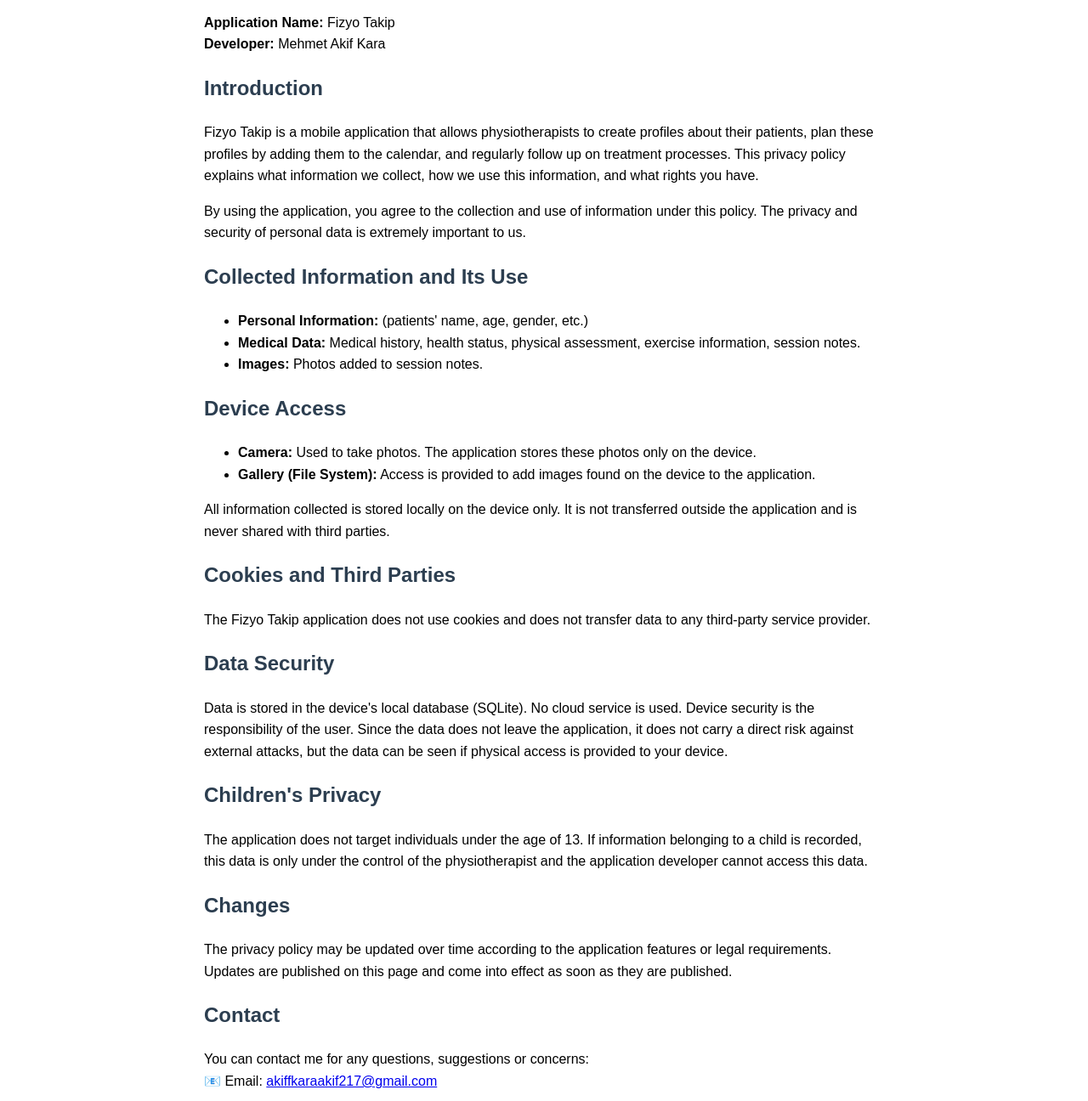
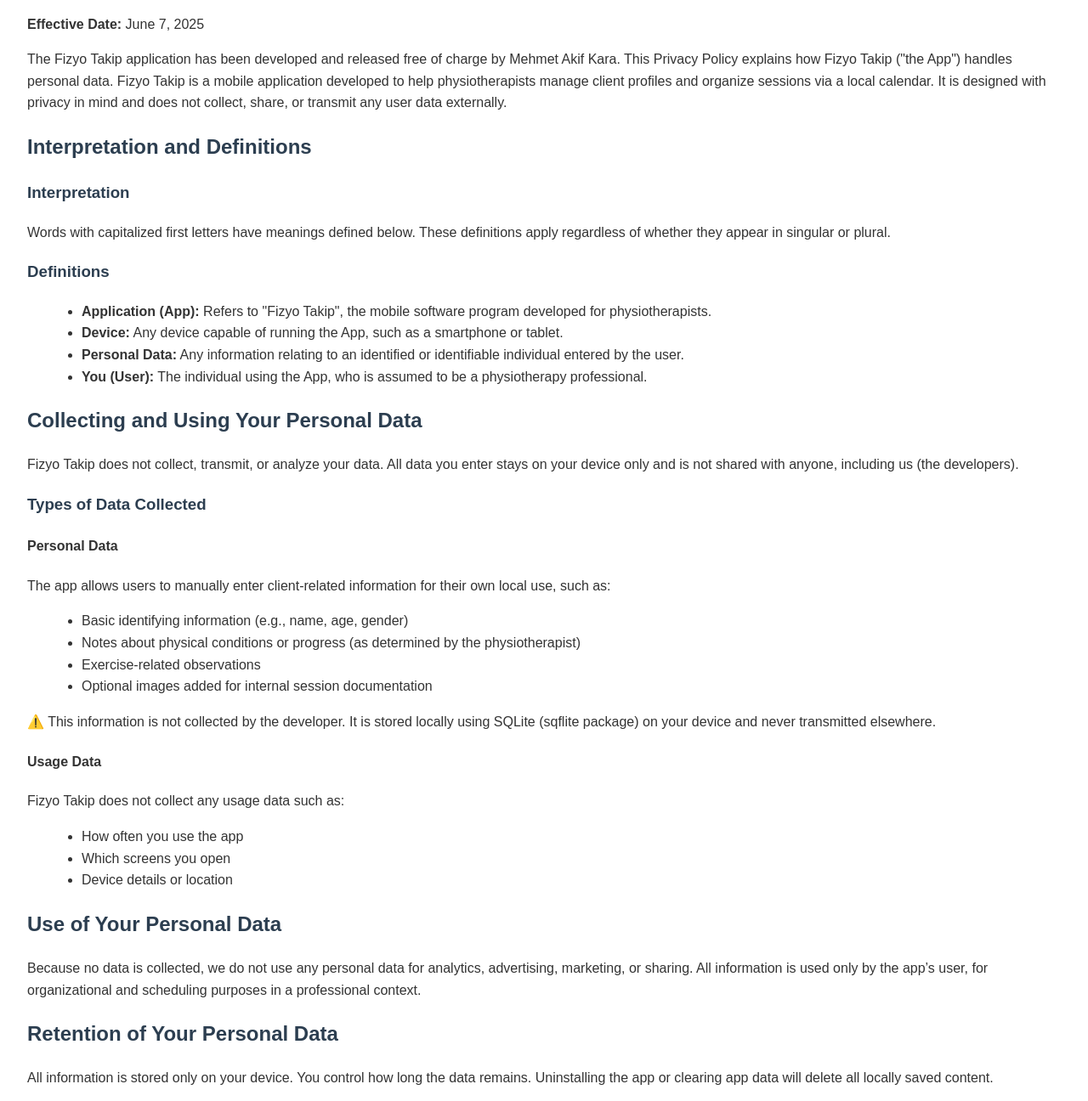
Before and after one commit to akifkara217/akifkara217-fizyo-takip-privacy-policy, a plain HTML site: page index.html in a window 1280 px wide. Shown: the part 99-1395 px from the top of the page at 85% size. Drawn offline with Linux system fonts and the light colour scheme.

Commit message:
Update index.html

```diff
--- a/index.html
+++ b/index.html
@@ -3,59 +3,128 @@
 <head>
   <meta charset="UTF-8" />
   <meta name="viewport" content="width=device-width, initial-scale=1.0"/>
-  <title>Fizyo Takip - Privacy Policy</title>
+  <title>Privacy Policy – Fizyo Takip</title>
   <style>
     body {
       font-family: Arial, sans-serif;
-      max-width: 800px;
-      margin: 40px auto;
-      padding: 0 20px;
       line-height: 1.6;
+      margin: 2rem;
+      color: #333;
     }
-    h1, h2 {
+    h1, h2, h3 {
       color: #2c3e50;
+    }
+    h1 {
+      font-size: 2rem;
+      border-bottom: 2px solid #ddd;
+      padding-bottom: 0.5rem;
+    }
+    ul {
+      margin-left: 1.5rem;
+    }
+    .contact {
+      margin-top: 2rem;
+      font-weight: bold;
     }
   </style>
 </head>
 <body>
+
   <h1>Privacy Policy</h1>
-  <p><strong>Application Name:</strong> Fizyo Takip<br>
-  <strong>Developer:</strong> Mehmet Akif Kara</p>
+  <p><strong>Effective Date:</strong> June 7, 2025</p>
 
-  <h2>Introduction</h2>
-  <p>Fizyo Takip is a mobile application that allows physiotherapists to create profiles about their patients, plan these profiles by adding them to the calendar, and regularly follow up on treatment processes. This privacy policy explains what information we collect, how we use this information, and what rights you have.</p>
+  <p>The Fizyo Takip application has been developed and released free of charge by Mehmet Akif Kara. This Privacy Policy explains how Fizyo Takip ("the App") handles personal data. Fizyo Takip is a mobile application developed to help physiotherapists manage client profiles and organize sessions via a local calendar. It is designed with privacy in mind and does not collect, share, or transmit any user data externally.</p>
 
-  <p>By using the application, you agree to the collection and use of information under this policy. The privacy and security of personal data is extremely important to us.</p>
+  <h2>Interpretation and Definitions</h2>
+  <h3>Interpretation</h3>
+  <p>Words with capitalized first letters have meanings defined below. These definitions apply regardless of whether they appear in singular or plural.</p>
 
-  <h2>Collected Information and Its Use</h2>
+  <h3>Definitions</h3>
   <ul>
-    <li><strong>Personal Information:</strong> (patients' name, age, gender, etc.)</li>
-    <li><strong>Medical Data:</strong> Medical history, health status, physical assessment, exercise information, session notes.</li>
-    <li><strong>Images:</strong> Photos added to session notes.</li>
+    <li><strong>Application (App):</strong> Refers to "Fizyo Takip", the mobile software program developed for physiotherapists.</li>
+    <li><strong>Device:</strong> Any device capable of running the App, such as a smartphone or tablet.</li>
+    <li><strong>Personal Data:</strong> Any information relating to an identified or identifiable individual entered by the user.</li>
+    <li><strong>You (User):</strong> The individual using the App, who is assumed to be a physiotherapy professional.</li>
   </ul>
 
-  <h2>Device Access</h2>
+  <h2>Collecting and Using Your Personal Data</h2>
+  <p>Fizyo Takip does not collect, transmit, or analyze your data. All data you enter stays on your device only and is not shared with anyone, including us (the developers).</p>
+
+  <h3>Types of Data Collected</h3>
+  <h4>Personal Data</h4>
+  <p>The app allows users to manually enter client-related information for their own local use, such as:</p>
   <ul>
-    <li><strong>Camera:</strong> Used to take photos. The application stores these photos only on the device.</li>
-    <li><strong>Gallery (File System):</strong> Access is provided to add images found on the device to the application.</li>
+    <li>Basic identifying information (e.g., name, age, gender)</li>
+    <li>Notes about physical conditions or progress (as determined by the physiotherapist)</li>
+    <li>Exercise-related observations</li>
+    <li>Optional images added for internal session documentation</li>
+  </ul>
+  <p>⚠️ This information is not collected by the developer. It is stored locally using SQLite (sqflite package) on your device and never transmitted elsewhere.</p>
+
+  <h4>Usage Data</h4>
+  <p>Fizyo Takip does not collect any usage data such as:</p>
+  <ul>
+    <li>How often you use the app</li>
+    <li>Which screens you open</li>
+    <li>Device details or location</li>
   </ul>
 
-  <p>All information collected is stored locally on the device only. It is not transferred outside the application and is never shared with third parties.</p>
+  <h2>Use of Your Personal Data</h2>
+  <p>Because no data is collected, we do not use any personal data for analytics, advertising, marketing, or sharing. All information is used only by the app’s user, for organizational and scheduling purposes in a professional context.</p>
 
-  <h2>Cookies and Third Parties</h2>
-  <p>The Fizyo Takip application does not use cookies and does not transfer data to any third-party service provider.</p>
+  <h2>Retention of Your Personal Data</h2>
+  <p>All information is stored only on your device. You control how long the data remains. Uninstalling the app or clearing app data will delete all locally saved content.</p>
 
-  <h2>Data Security</h2>
-  <p>Data is stored in the device's local database (SQLite). No cloud service is used. Device security is the responsibility of the user. Since the data does not leave the application, it does not carry a direct risk against external attacks, but the data can be seen if physical access is provided to your device.</p>
+  <h2>Transfer of Your Personal Data</h2>
+  <p>Fizyo Takip does not transfer any data to servers, networks, or third parties. No external transmission occurs.</p>
+
+  <h2>Delete Your Personal Data</h2>
+  <ul>
+    <li>You can delete any entry manually within the app.</li>
+    <li>Uninstalling the app will delete all stored information permanently.</li>
+    <li>There is no cloud backup unless you implement a manual one via your device.</li>
+  </ul>
+
+  <h2>Disclosure of Your Personal Data</h2>
+  <ul>
+    <li>Fizyo Takip does not disclose any personal data because it does not collect or access it.</li>
+    <li>All data remains on your own device.</li>
+  </ul>
+
+  <h2>Business Transactions</h2>
+  <p>No user data is stored or owned by us, so in case of business sale or app transfer, no data can be transferred.</p>
+
+  <h2>Law Enforcement</h2>
+  <p>Since no user data is accessible to us, we cannot provide any data to legal authorities under request.</p>
+
+  <h2>Other Legal Requirements</h2>
+  <p>We do not hold or process any personal data, so we are not in a position to disclose or act on data for legal purposes.</p>
+
+  <h2>Security of Your Personal Data</h2>
+  <p>While the app does not collect or store your data on external servers, you are responsible for securing your device. Recommended steps include:</p>
+  <ul>
+    <li>Using device encryption and screen lock</li>
+    <li>Not sharing your device with unauthorized users</li>
+    <li>Regularly backing up your device data if needed</li>
+  </ul>
 
   <h2>Children's Privacy</h2>
-  <p>The application does not target individuals under the age of 13. If information belonging to a child is recorded, this data is only under the control of the physiotherapist and the application developer cannot access this data.</p>
+  <p>Fizyo Takip is intended for use only by professional physiotherapists. It is not directed at children under 18 and should not be used to enter data related to minors without proper professional consent and compliance with local regulations.</p>
 
-  <h2>Changes</h2>
-  <p>The privacy policy may be updated over time according to the application features or legal requirements. Updates are published on this page and come into effect as soon as they are published.</p>
+  <h2>Links to Other Websites</h2>
+  <p>The app does not include any external links or web browsing functionality, so this section is not applicable.</p>
 
-  <h2>Contact</h2>
-  <p>You can contact me for any questions, suggestions or concerns:<br>
-  📧 Email: <a href="mailto:akiffkaraakif217@gmail.com">akiffkaraakif217@gmail.com</a></p>
+  <h2>Third-Party Services</h2>
+  <p>Fizyo Takip does not use or integrate with any third-party services such as analytics, ads, or cloud storage providers.</p>
+
+  <h2>Cookies</h2>
+  <p>Fizyo Takip is a mobile application and does not use cookies or any browser-based tracking technologies.</p>
+
+  <h2>Changes to This Privacy Policy</h2>
+  <p>If changes are made to this privacy policy, they will be reflected in the updated app version or on our GitHub repository. Because no data is collected, changes will primarily relate to app features or compliance. This policy is effective as of June 7, 2025.</p>
+
+  <p class="contact">📩 Contact: akiffkaraakif217@gmail.com</p>
+  <p>© 2025 Mehmet Akif Kara — All rights reserved.</p>
+
 </body>
 </html>
```
